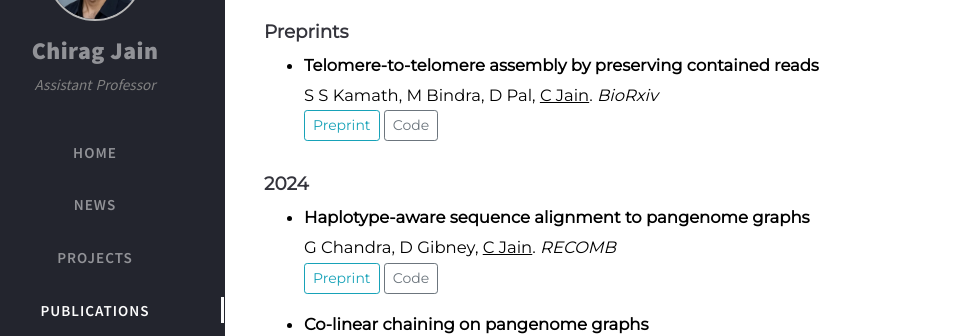
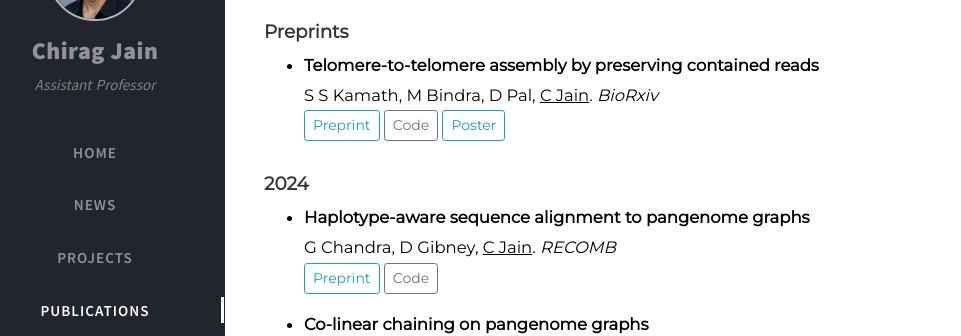
Before and after one commit to at-cg/at-cg.github.io, a Jekyll site: the page built from tabs/publications.md, in a window 1280 px wide and 900 px high. Shown: the part 123-459 px from the top of the window, without its empty margins (35-996 px from the left). Built offline with Jekyll 4.4.1, drawn with Linux system fonts in a browser that asks for light colours; nearby versions of some CDN libraries; comment, search, counter and statistics services are not loaded.

Commit message:
Update publications.md

```diff
--- a/tabs/publications.md
+++ b/tabs/publications.md
@@ -28,6 +28,9 @@ S S Kamath, M Bindra, D Pal, <u>C Jain</u>. _BioRxiv_
 </button>
 <button type="button" class="btn btn-outline-secondary btn-sm">
 <a href="https://github.com/at-cg/RAFT" style="all: unset; color: inherit">Code</a>
+</button>
+<button type="button" class="btn btn-outline-info btn-sm">
+<a href="https://drive.google.com/file/d/1AszEgV-AHVCWE1pKTGl3GxYuABl1F5Jc/view?usp=share_link" style="all: unset; color: inherit">Poster</a>
 </button>
 
 #### **2024**
```
